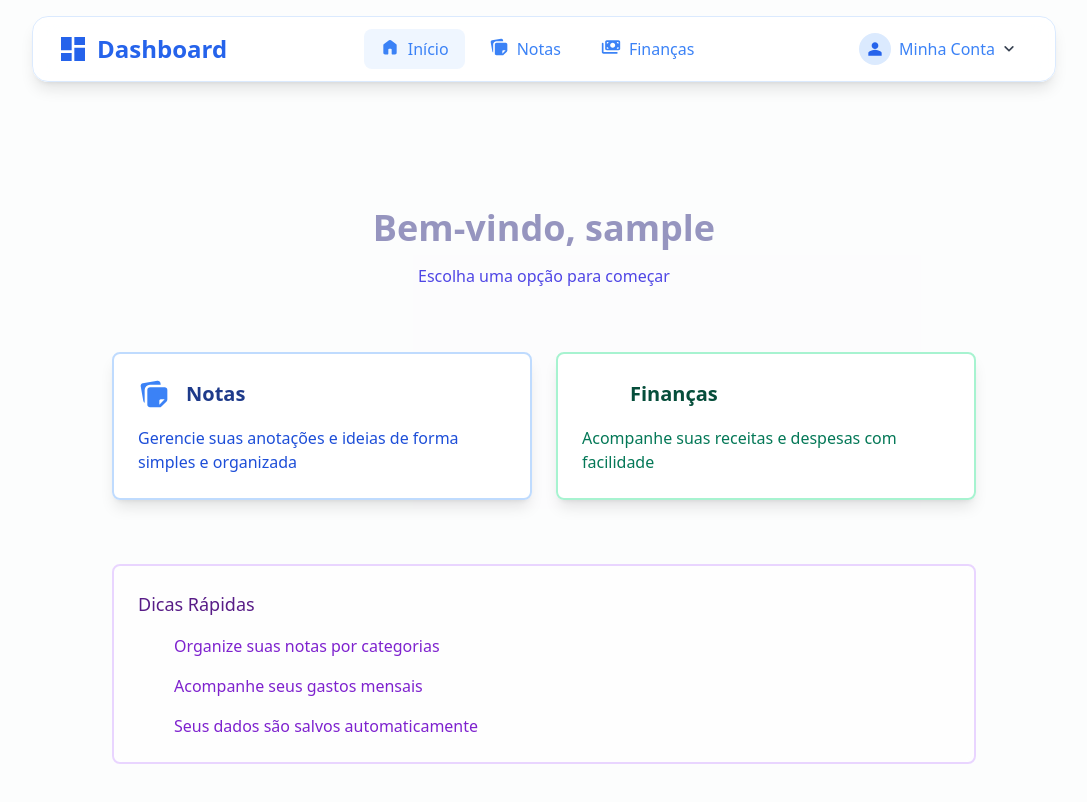
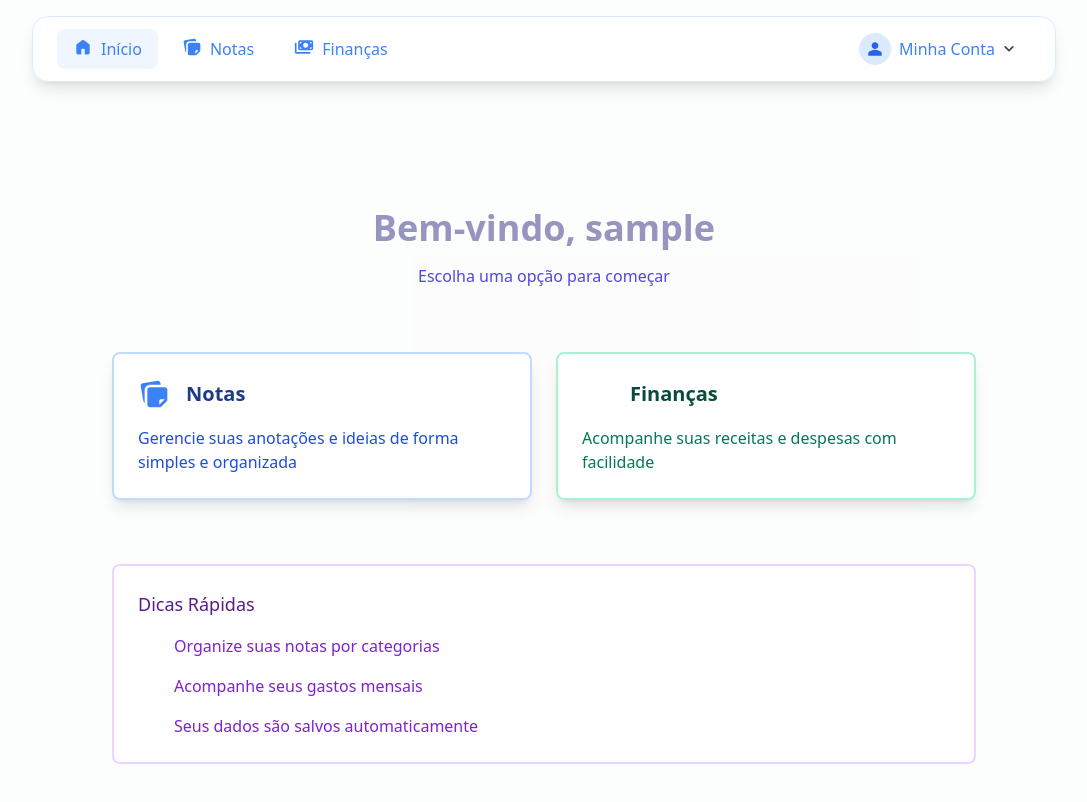
Before and after one commit to midukaz/fin-syncro-app, a Vue app: page / in a window 1280 px wide. Shown: the top 802 px of the page, without its empty margins (96-1183 px from the left). Built offline with nearby package versions, Linux system fonts and the light colour scheme; sample sign-in values are in the browser's storage; some icons are missing.

Commit message:
fix(header): a small adjust in header

```diff
--- a/src/components/layout/AppHeader.vue
+++ b/src/components/layout/AppHeader.vue
@@ -31,15 +31,15 @@ const handleLogout = () => {
     <div class="px-4 sm:px-6">
       <nav class="h-16 flex items-center justify-between">
         <!-- Logo -->
-        <div class="flex items-center">
+        <!-- <div class="flex items-center">
           <button
             @click="navegarPara('/')"
             class="text-xl sm:text-2xl font-bold text-blue-600 flex items-center hover:opacity-90 transition-opacity"
           >
             <Icon icon="material-symbols:dashboard" class="w-7 h-7 sm:w-8 sm:h-8 mr-2" />
-            <span class="hidden sm:inline">Dashboard</span>
+            <span class="hidden sm:inline"></span>
           </button>
-        </div>
+        </div> -->
 
         <!-- Links de Navegação Desktop -->
         <div class="hidden md:flex items-center space-x-2">
```
